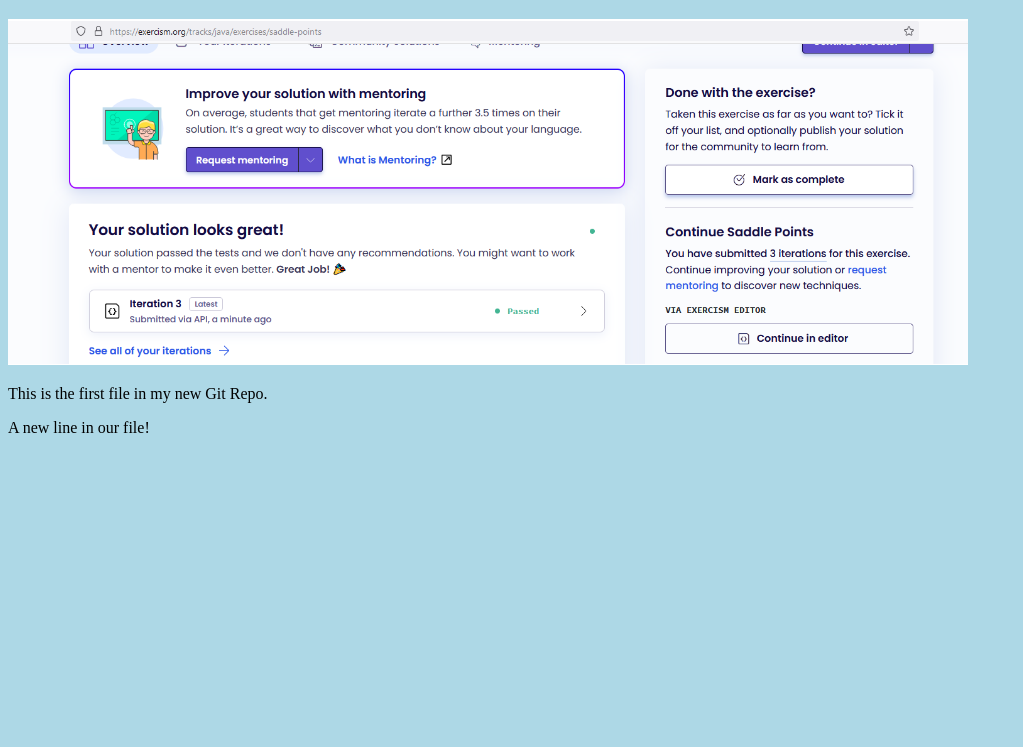
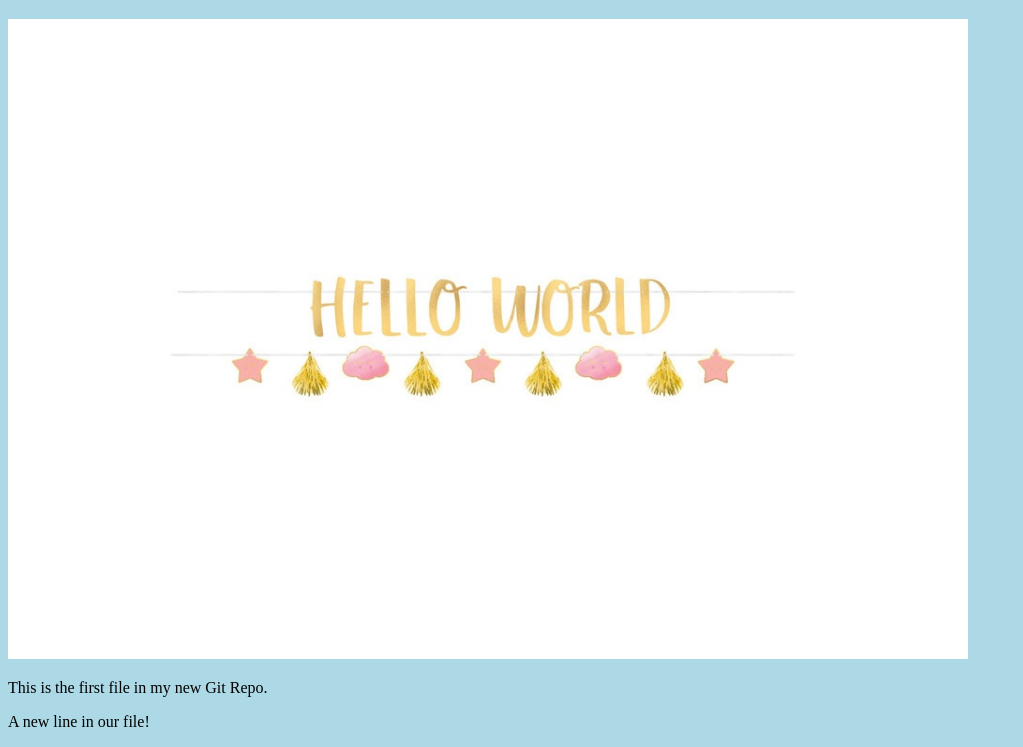
Before and after one commit to masahx/masahx.github.io, a plain HTML site: page index.html in a window 1280 px wide. Shown: the part 61-808 px from the top of the page, without its empty margins (0-1023 px from the left). Drawn offline with Linux system fonts and the light colour scheme.

Commit message:
added image with OK name

```diff
--- a/index.html
+++ b/index.html
@@ -7,7 +7,7 @@
 <body>
 
 <h1>Hello world!</h1>
-<div><img src="UntitledSP.png" alt="Hello World from Space"
+<div><img src="img_hello_world.jpg" alt="Hello World from Space"
 style="width:100%;max-width:960px"></div>
 <p>This is the first file in my new Git Repo.</p>
 <p>A new line in our file!</p>
```
Also changed, not shown: UntitledSP.png (deleted), img_hello_world.jpg (added).
